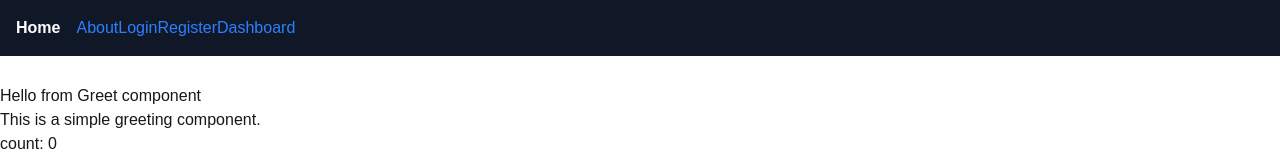
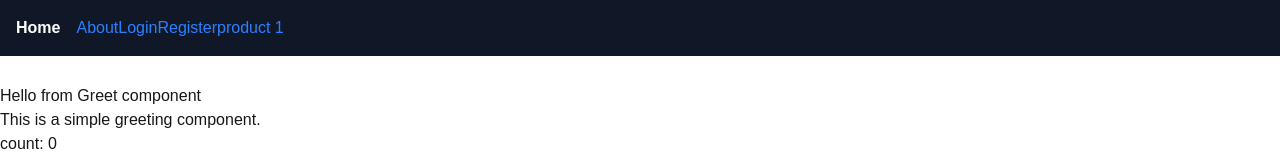
Before and after one commit to MogesBekele/nextjs, a Next.js app: page / in a window 1280 px wide. Shown: the top 160 px of the page. Built offline with nearby package versions, Linux system fonts and the light colour scheme.

Commit message:
add the active link

```diff
--- a/src/app/components/navigation.tsx
+++ b/src/app/components/navigation.tsx
@@ -9,7 +9,7 @@ export default function Navigation(){
     <Link className={pathname === "/about"? "font-bold mr-4": "text-blue-500"} href="/about">About</Link>
     <Link className={pathname === "/login"? "font-bold mr-4": "text-blue-500"} href="/login">Login</Link>
     <Link className={pathname === "/register"? "font-bold mr-4": "text-blue-500"} href="/register">Register</Link>
-    <Link className={pathname === "/dashboard"? "font-bold mr-4": "text-blue-500"} href="/dashboard">Dashboard</Link>
+    <Link className={pathname === "/dashboard"? "font-bold mr-4": "text-blue-500"} href="/products/1">product 1</Link>
 
   </nav>
   )
```
